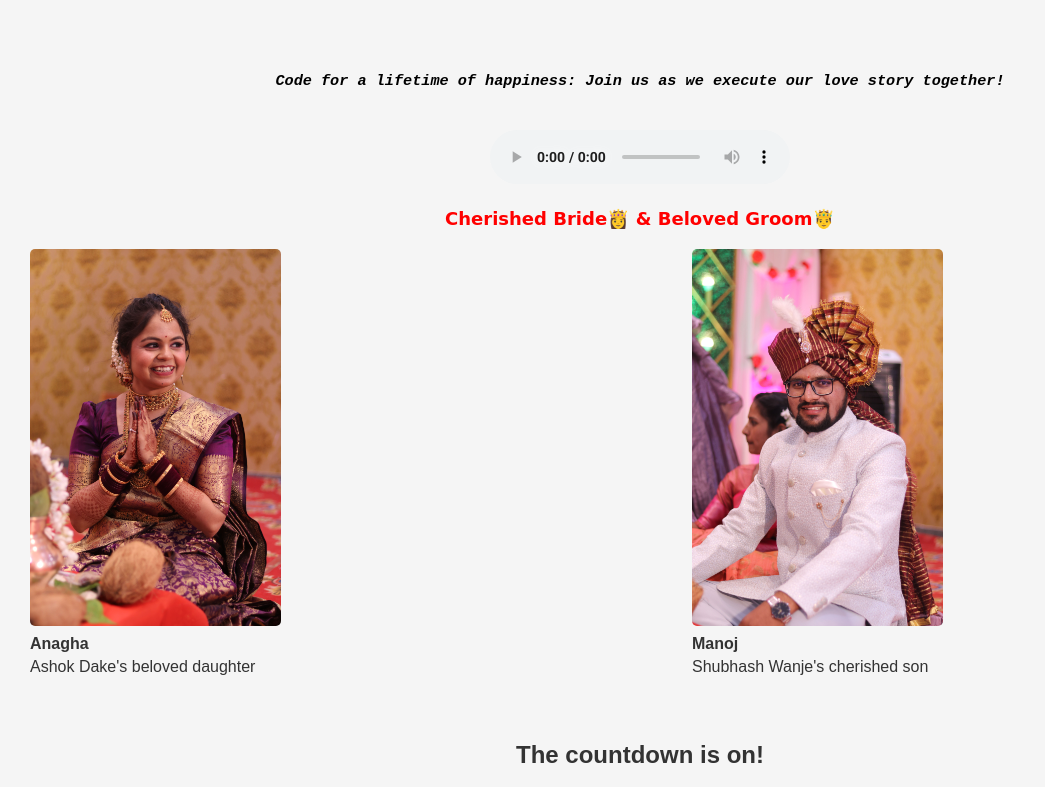
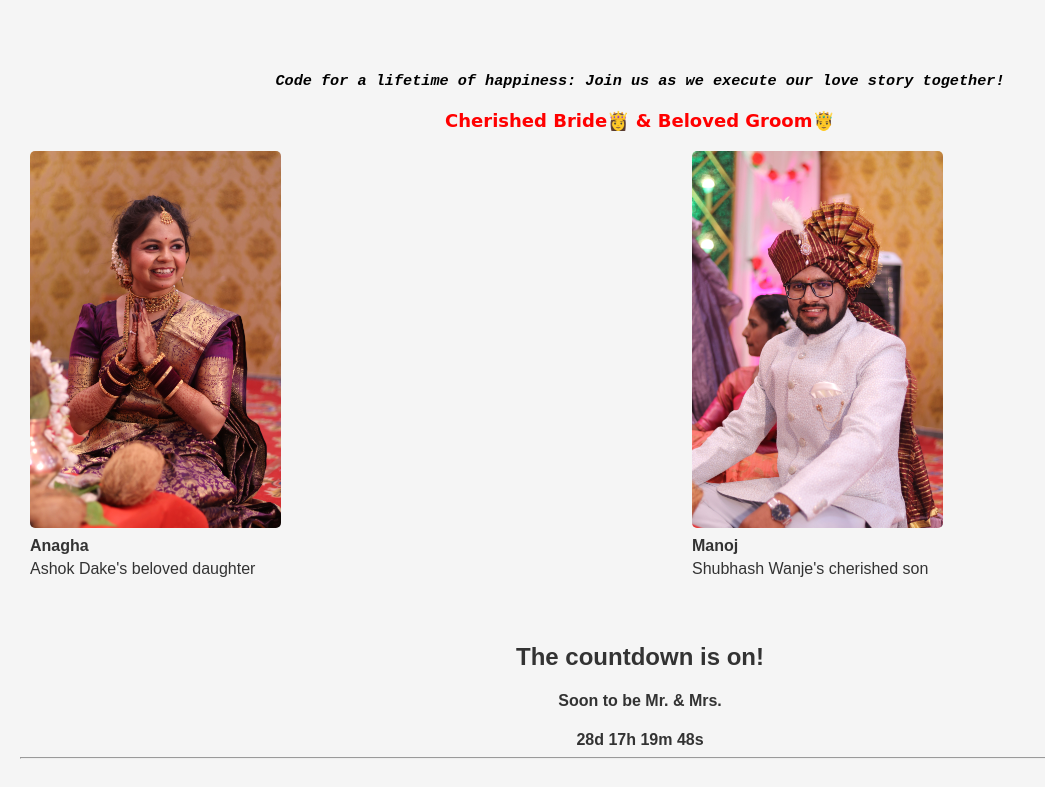
Before and after one commit to alokdake/AnaghaManojUnion, a plain HTML site: page index.html in a window 1280 px wide. Shown: the part 963-1750 px from the top of the page, without its empty margins (0-1045 px from the left). Drawn offline with Linux system fonts and the light colour scheme.

Commit message:
Update index.html

```diff
--- a/index.html
+++ b/index.html
@@ -64,7 +64,6 @@
 
       .audio-container {
         text-align: center;
-        padding: 20px;
         background-color: whitesmoke;
       }
 
@@ -231,7 +230,7 @@
     </div>
 
     <div class="audio-container">
-      <audio controls autoplay loop>
+      <audio autoplay loop>
         <source src="Tere sang Ishq Hua - Arijit Singh.mp3" type="audio/mpeg" />
       </audio>
     </div>
```
